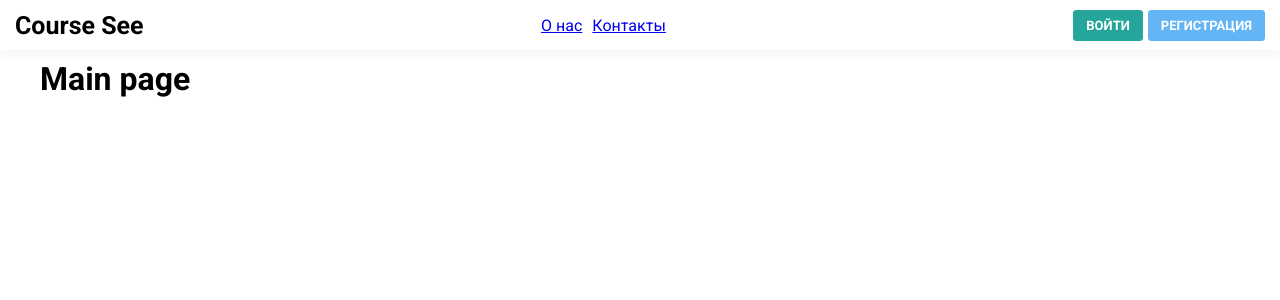
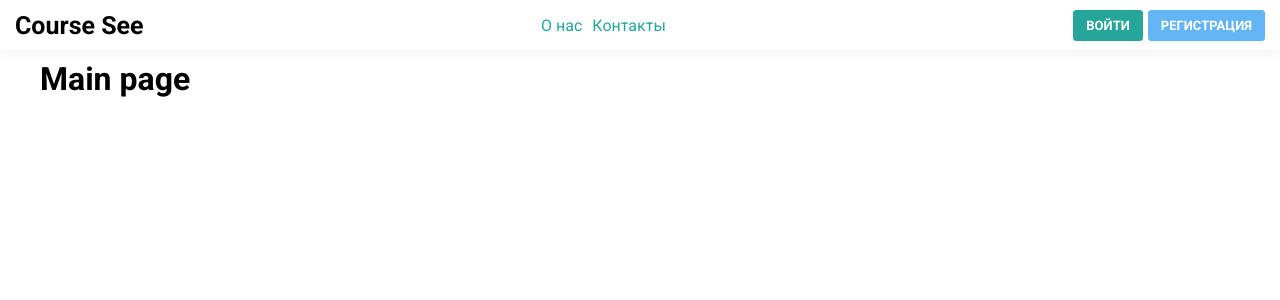
Before and after one commit to penguin-astronaut/course-see, a Django app: page / in a window 1280 px wide. Shown: the top 300 px of the page. Run offline with Django 4.2, Linux system fonts and the light colour scheme.

Commit message:
style: styles for nav

```diff
--- a/main/static/css/style.css
+++ b/main/static/css/style.css
@@ -77,6 +77,15 @@ body {
     margin-right: 10px;
 }
 
+.header-nav-list__link {
+    color: #26A69A;
+    text-decoration: none;
+}
+
+.header-nav-list__link:hover {
+    color: #00897B;
+}
+
 .header-user {
     display: flex;
 }
```
